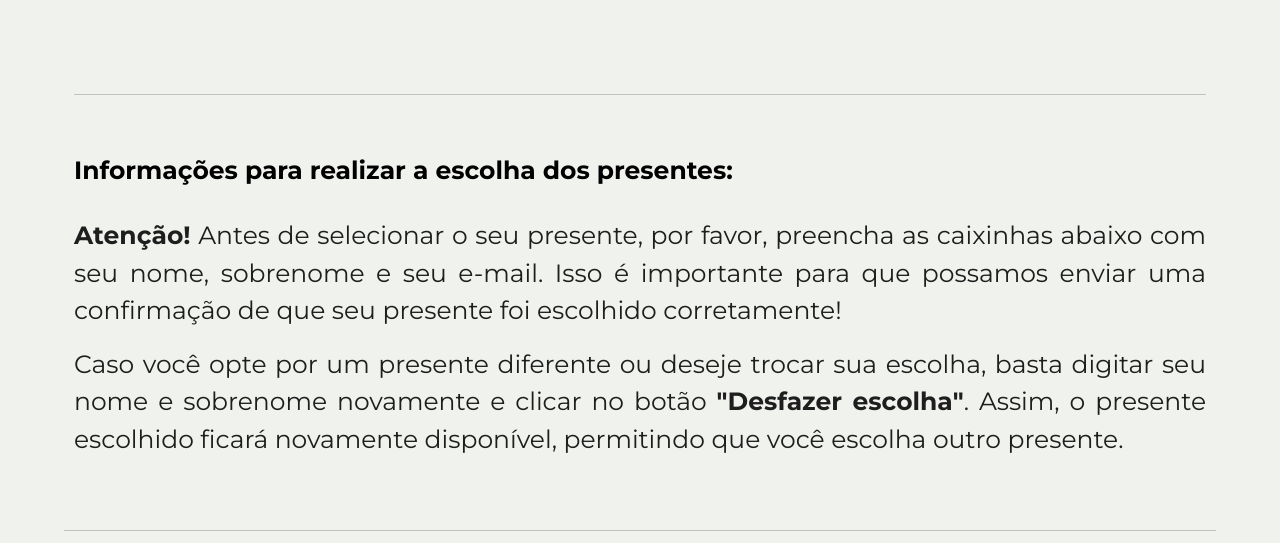
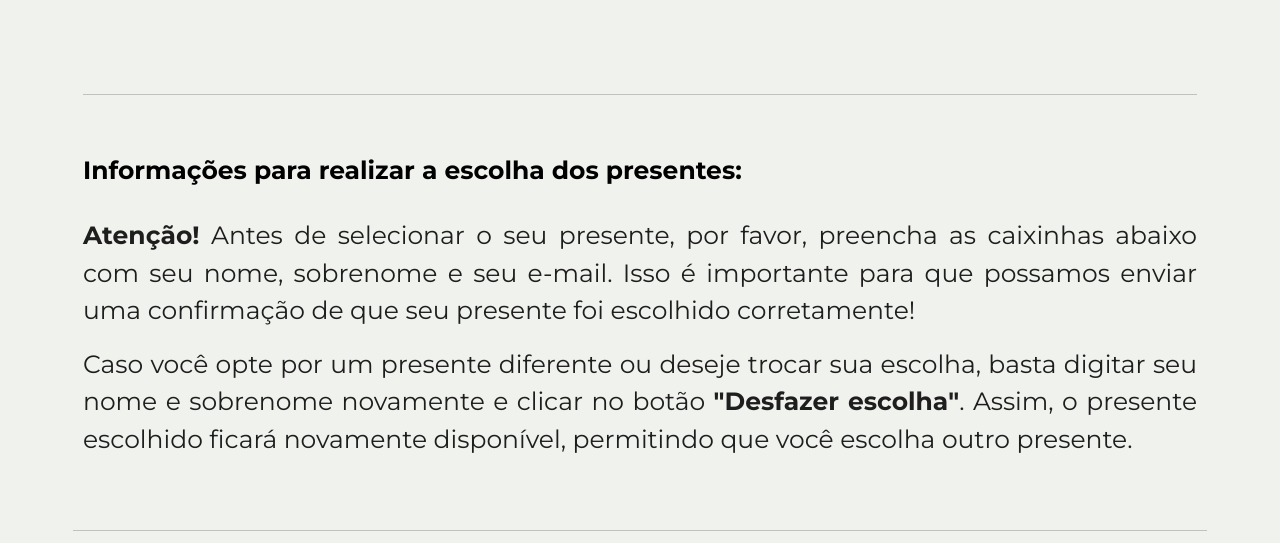
Before and after one commit to Geovana-Manu/lista-presentes, a plain HTML site: page index.html in a window 1280 px wide. Shown: the part 986-1529 px from the top of the page. Drawn offline with nearby package versions, Linux system fonts and the light colour scheme; no server answers.

Commit message:
style - margin no body

```diff
--- a/style/style.css
+++ b/style/style.css
@@ -6,6 +6,8 @@
 body {
     font-family: 'Segoe UI', Tahoma, Geneva, Verdana, sans-serif;
     margin: 0px;
+    margin-left: 10px;
+    margin-right: 10px;
     margin-top: 30px;
     background-color: #f0f2ed;
     color: #333;
@@ -240,7 +242,7 @@ footer{
 /* Ajustes específicos para telas pequenas */
 @media (max-width: 768px) {
     body {
-        margin: 0px 7px 0px 7px;
+        margin: 0px 8px 0px 8px;
     }
 
     .infos{
```
